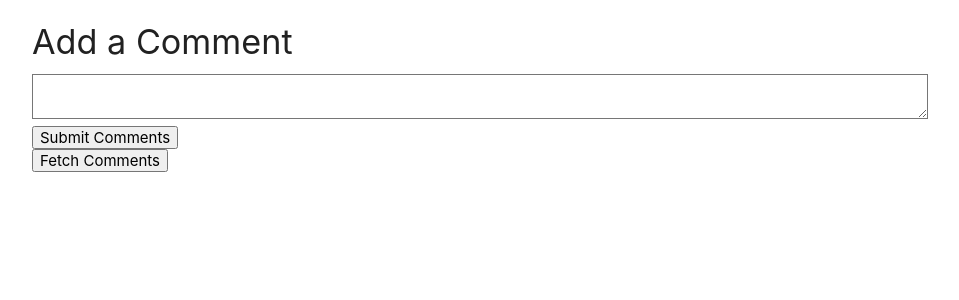
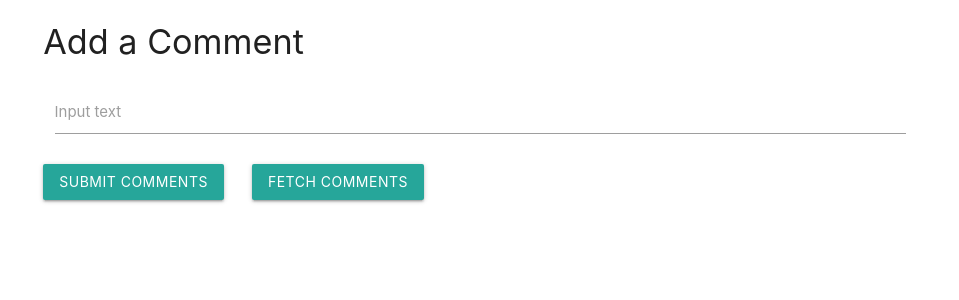
Before and after one commit to nnamdi16/testing-react-redux, a React (Create React App) app: page / in a window 1280 px wide. Shown: the top 300 px of the page, without its empty margins (160-1119 px from the left). Built offline with nearby package versions, Linux system fonts and the light colour scheme.

Commit message:
Style the Form element using materialize css and styled component

```diff
--- a/src/components/CommentBox.js
+++ b/src/components/CommentBox.js
@@ -1,6 +1,7 @@
 import React, { Component } from 'react';
 import { connect } from 'react-redux';
 import * as actions from 'actions';
+import styled from 'styled-components';
 class CommentBox extends Component {
 	state = {
 		comment: ''
@@ -22,20 +23,34 @@ class CommentBox extends Component {
 
 	render() {
 		return (
-			<div>
-				<form onSubmit={this.handleSubmit}>
+			<div className="row">
+				<form className="col s12" onSubmit={this.handleSubmit}>
 					<h4>Add a Comment</h4>
-					<textarea value={this.state.comment} onChange={this.handleChange} />
+					<div className="input-field col s12">
+						<textarea
+							id="textarea2"
+							className="materialize-textarea"
+							data-length="120"
+							value={this.state.comment}
+							onChange={this.handleChange}
+						/>
+						<label htmlFor="textarea2">Input text</label>
+					</div>
 					<div>
-						<button>Submit Comments</button>
+						<button className="waves-effect waves-light btn">Submit Comments</button>
+						<Button className="fetch-comments waves-effect waves-light btn" onClick={this.props.fetchComments}>
+							Fetch Comments
+						</Button>
 					</div>
 				</form>
-				<button className="fetch-comments" onClick={this.props.fetchComments}>
-					Fetch Comments
-				</button>
 			</div>
 		);
 	}
 }
 
 export default connect(null, actions)(CommentBox);
+
+const Button = styled.button`
+	position: relative;
+	left: 2em;
+`;
```
